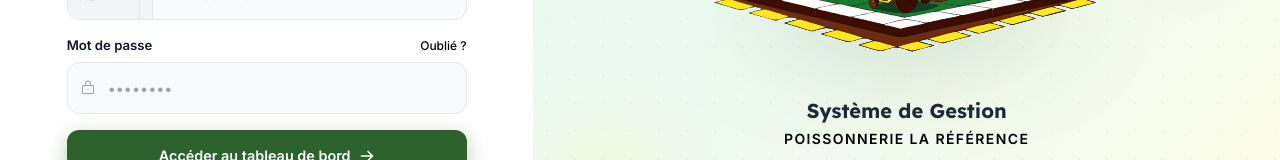
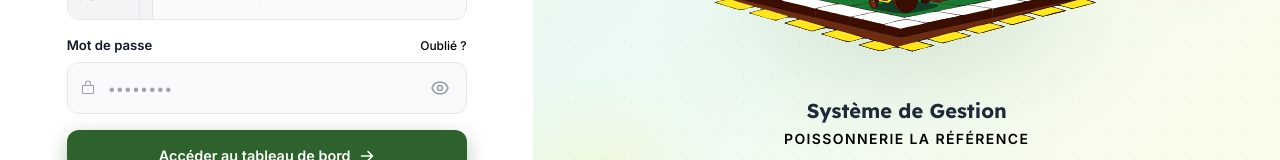
Before and after one commit to Ulrichjack/FishCam_frontend, an Angular app: page /login in a window 1280 px wide. Shown: the part 471-631 px from the top of the page. Built offline with nearby package versions, Linux system fonts and the light colour scheme.

Commit message:
feat(auth): update login page UI and component logic

```diff
--- a/src/app/features/auth/pages/login/login.component.html
+++ b/src/app/features/auth/pages/login/login.component.html
@@ -56,7 +56,8 @@
           <label for="phone" class="fc-label">Téléphone</label>
           <div class="fc-input-wrap"
                [class.fc-input-error]="loginForm.get('phone')?.invalid && loginForm.get('phone')?.touched">
-            <!-- Flag + indicatif -->
+            <!--Flag + indicatif -->
+
             <div class="fc-prefix">
               <span class="text-sm">🇨🇲</span>
               <span class="ml-1 text-xs font-semibold text-gray-500">+237</span>
@@ -87,12 +88,40 @@
           </div>
           <div class="fc-input-wrap"
                 [class.fc-input-error]="loginForm.get('password')?.invalid && loginForm.get('password')?.touched">
+
+              <!-- Lock Icon -->
               <svg class="mx-3 h-4 w-4 shrink-0 text-gray-400" xmlns="http://www.w3.org/2000/svg" viewBox="0 0 256 256" fill="currentColor">
                 <path d="M208,80H176V56a48,48,0,0,0-96,0V80H48A16,16,0,0,0,32,96V208a16,16,0,0,0,16,16H208a16,16,0,0,0,16-16V96A16,16,0,0,0,208,80ZM96,56a32,32,0,0,1,64,0V80H96ZM208,208H48V96H208V208Zm-72-56a8,8,0,1,1-8-8A8,8,0,0,1,136,152Z"/>
               </svg>
-            <input type="password" id="password" formControlName="password"
-                   placeholder="••••••••" autocomplete="current-password"
+
+              <!-- Input AND Button Wrapper -->
+              <div class="flex flex-1 items-center pr-2">
+
+                <input [type]="isPasswordVisible() ? 'text' : 'password'"
+                      id="password"
+                      formControlName="password"
+                      placeholder="••••••••"
+                      autocomplete="current-password"
                       class="fc-input" />
+
+                <button type="button"
+                        (click)="isPasswordVisible.set(!isPasswordVisible())"
+                        class="p-2 focus:outline-none text-gray-400 hover:text-gray-600 transition-colors">
+                  @if (isPasswordVisible()) {
+                    <!-- Eye-Off (Hide) SVG -->
+                    <svg class="h-5 w-5" xmlns="http://www.w3.org/2000/svg" fill="none" viewBox="0 0 24 24" stroke="currentColor">
+                      <path stroke-linecap="round" stroke-linejoin="round" stroke-width="2" d="M13.875 18.825A10.05 10.05 0 0112 19c-4.478 0-8.268-2.943-9.542-7a9.978 9.978 0 011.563-3.029m5.858.908a3 3 0 114.243 4.243M9.878 9.878l4.242 4.242M9.88 9.88l-3.29-3.29m7.532 7.532l3.29 3.29M3 3l3.59 3.59m0 0A9.953 9.953 0 0112 5c4.478 0 8.268 2.943 9.542 7a10.025 10.025 0 01-4.132 5.411m0 0L21 21" />
+                    </svg>
+                  } @else {
+                    <!-- Eye (Show) SVG -->
+                    <svg class="h-5 w-5" xmlns="http://www.w3.org/2000/svg" fill="none" viewBox="0 0 24 24" stroke="currentColor">
+                      <path stroke-linecap="round" stroke-linejoin="round" stroke-width="2" d="M15 12a3 3 0 11-6 0 3 3 0 016 0z" />
+                      <path stroke-linecap="round" stroke-linejoin="round" stroke-width="2" d="M2.458 12C3.732 7.943 7.523 5 12 5c4.478 0 8.268 2.943 9.542 7-1.274 4.057-5.064 7-9.542 7-4.477 0-8.268-2.943-9.542-7z" />
+                    </svg>
+                  }
+                </button>
+              </div>
+
             </div>
           @if (loginForm.get('password')?.invalid && loginForm.get('password')?.touched) {
             <p class="mt-1 text-xs" style="color:#8B1A1A">Minimum 6 caractères</p>
--- a/src/app/features/auth/pages/login/login.component.ts
+++ b/src/app/features/auth/pages/login/login.component.ts
@@ -19,6 +19,7 @@
 
   isLoading = signal<boolean>(false);
   errorMessage = signal<string | null>(null);
+  isPasswordVisible = signal<boolean>(false);
 
   loginForm: FormGroup = this.fb.group({
     phone: ['', [Validators.required, Validators.pattern(/^\d{9}$/)]],
```
Lines whose indentation alone changed are shown as unchanged.
